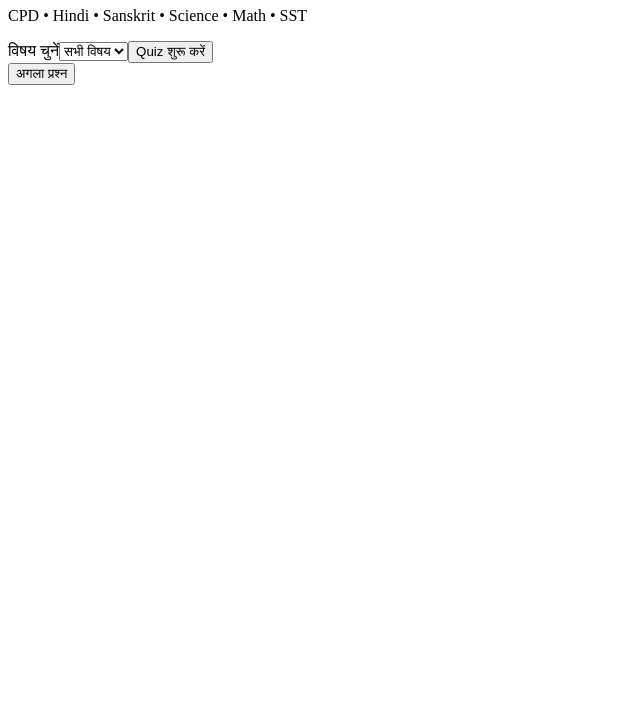
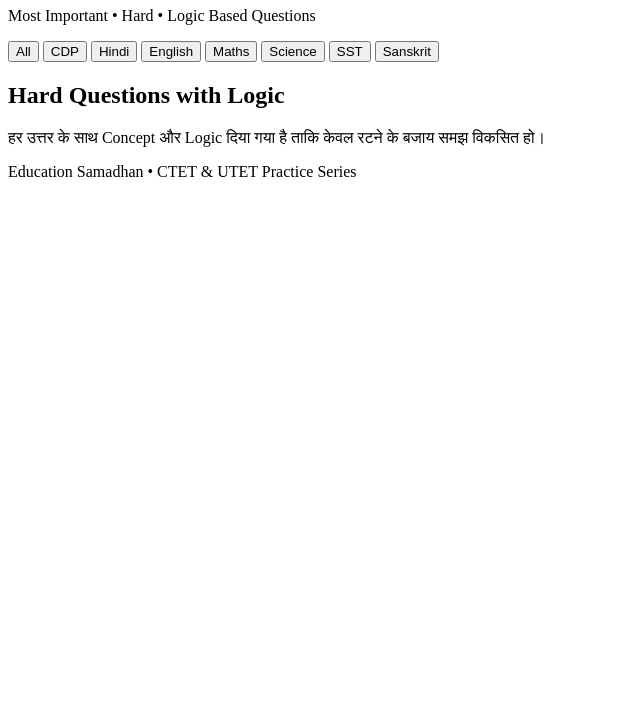
Before and after one commit to ishwariverma1-art/CTET-200-HARD-QUESTION-ANSWER-SERIES-, a plain HTML site: page index.html in a window 1280 px wide. Shown: the part 73-800 px from the top of the page, without its empty margins (0-640 px from the left). Drawn offline with Linux system fonts and the light colour scheme.

Commit message:
Add files via upload

```diff
--- a/index.html
+++ b/index.html
@@ -1 +1,38 @@
-<!doctype html><html lang="hi"><head><meta charset="utf-8"><meta name="viewport" content="width=device-width,initial-scale=1"><title>UTET CTET Hard Quiz</title><link rel="stylesheet" href="style.css"></head><body><header><h1>UTET & CTET Hard Level Quiz</h1><p>CPD • Hindi • Sanskrit • Science • Math • SST</p></header><main><div class="panel"><label>विषय चुनें</label><select id="subject"><option value="ALL">सभी विषय</option></select><button id="start">Quiz शुरू करें</button></div><section id="quiz" class="hide"><div class="top"><b id="counter"></b><b id="score"></b></div><div class="card"><div id="question"></div><div id="options"></div><div id="feedback"></div><div id="concept"></div><button id="next" class="hide">अगला प्रश्न</button></div></section></main><script src="questions.js"></script><script src="script.js"></script></body></html>
+<!DOCTYPE html>
+<html lang="hi">
+<head>
+<meta charset="UTF-8">
+<meta name="viewport" content="width=device-width, initial-scale=1.0">
+<title>CTET UTET Logic Master</title>
+<link rel="stylesheet" href="style.css">
+</head>
+<body>
+<header>
+  <h1>CTET • UTET Logic Master</h1>
+  <p>Most Important • Hard • Logic Based Questions</p>
+</header>
+
+<nav>
+  <button onclick="filterSubject('All')">All</button>
+  <button onclick="filterSubject('CDP')">CDP</button>
+  <button onclick="filterSubject('Hindi')">Hindi</button>
+  <button onclick="filterSubject('English')">English</button>
+  <button onclick="filterSubject('Maths')">Maths</button>
+  <button onclick="filterSubject('Science')">Science</button>
+  <button onclick="filterSubject('SST')">SST</button>
+  <button onclick="filterSubject('Sanskrit')">Sanskrit</button>
+</nav>
+
+<main>
+  <section class="hero">
+    <h2>Hard Questions with Logic</h2>
+    <p>हर उत्तर के साथ Concept और Logic दिया गया है ताकि केवल रटने के बजाय समझ विकसित हो।</p>
+  </section>
+  <div id="stats"></div>
+  <div id="quiz"></div>
+</main>
+
+<footer>Education Samadhan • CTET & UTET Practice Series</footer>
+<script src="script.js"></script>
+</body>
+</html>
```
